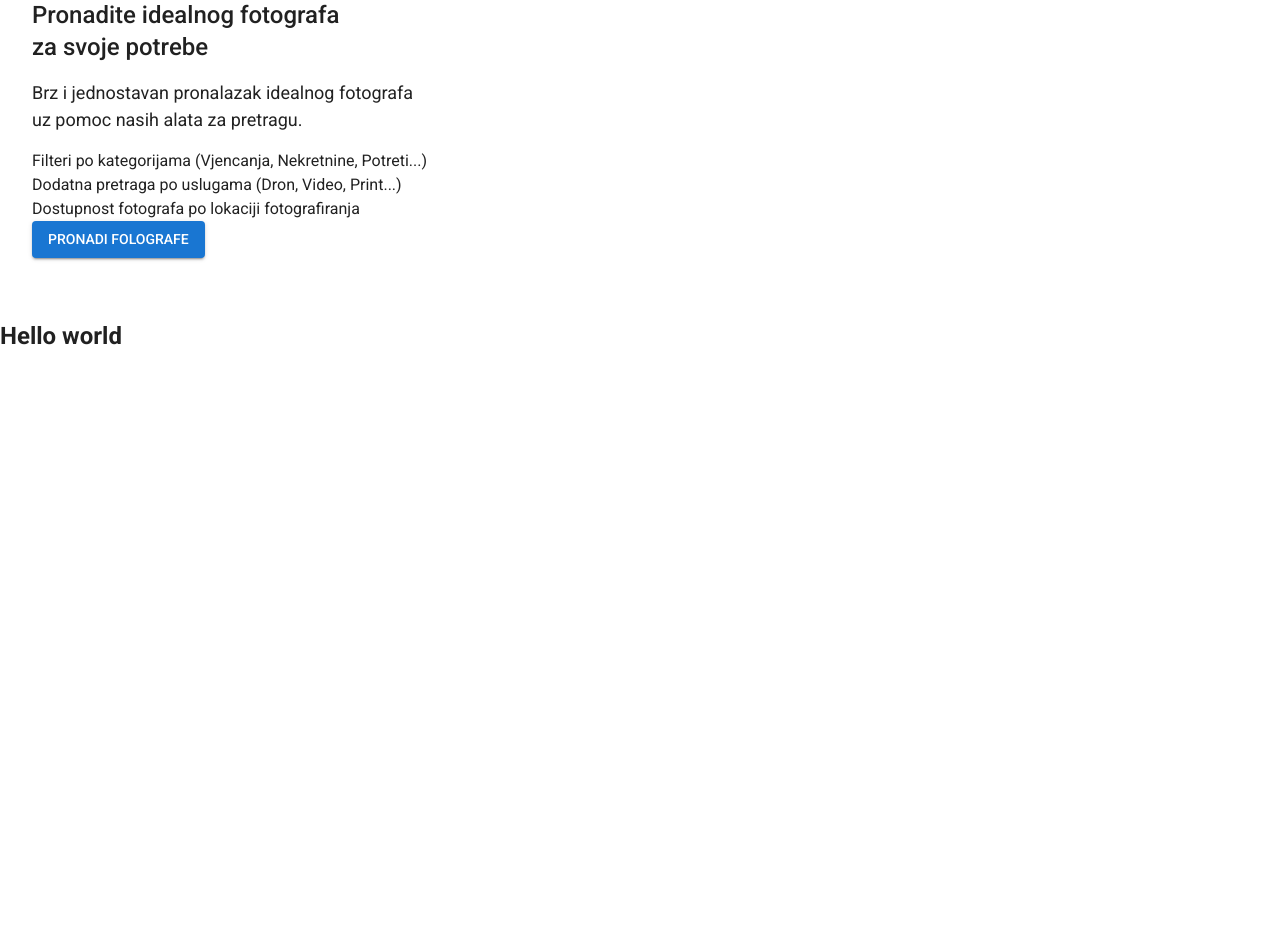
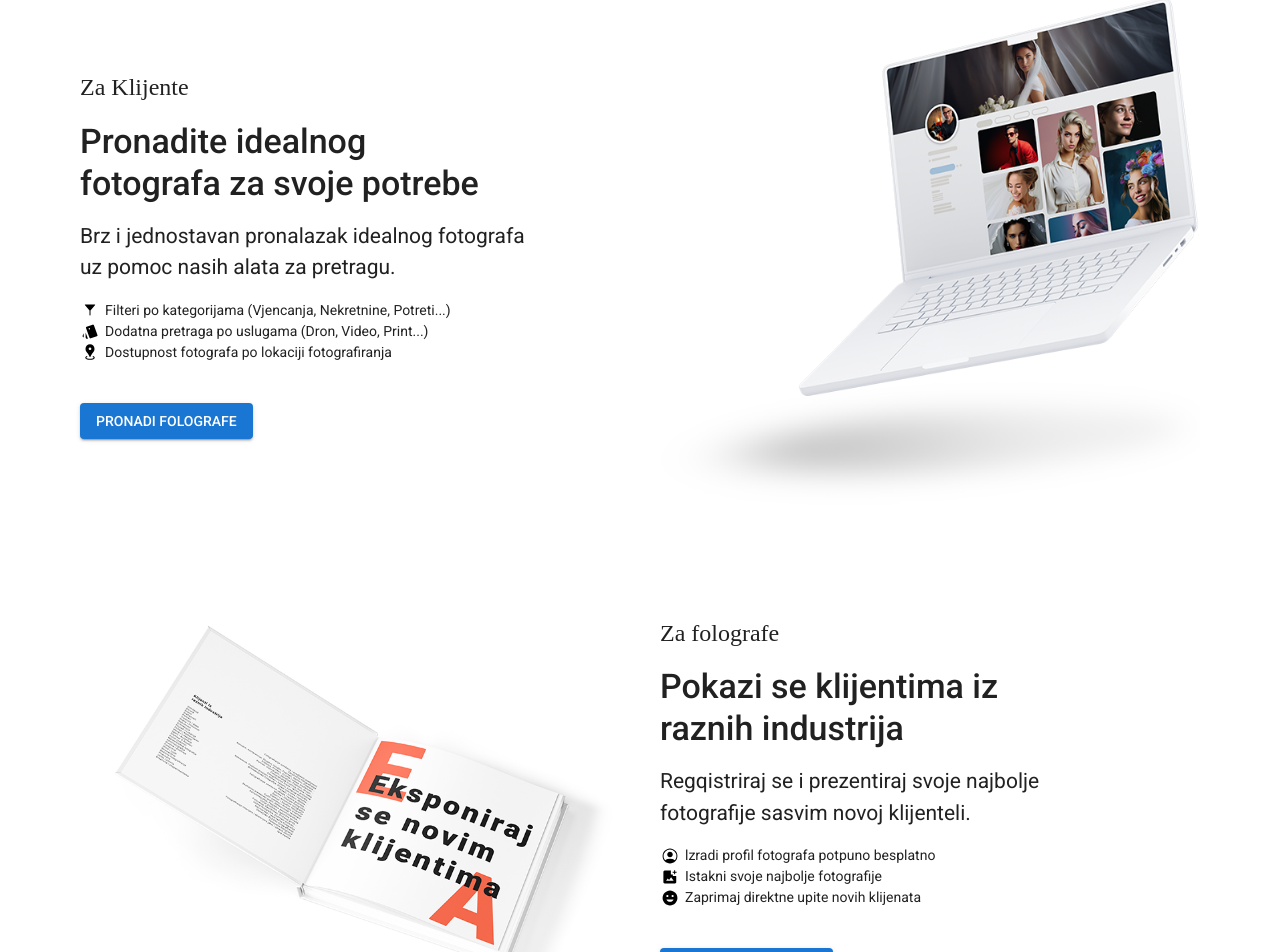
Before and after one commit to Shahriyar-Hosen/simple-about-page, a Next.js app: page / in a window 1280 px wide. Shown: the part 978-1930 px from the top of the page. Before the commit the page ends 1352 px from the top, so only its background shows below. Built offline with nearby package versions, Linux system fonts and the light colour scheme.

Commit message:
Feather done

```diff
--- a/src/assets/index.ts
+++ b/src/assets/index.ts
@@ -1,5 +1,23 @@
 "use client";
 
+import mockup from "./img/Mockup.png";
+import account from "./img/account.svg";
+import addPhoto from "./img/add_photo.svg";
+import book from "./img/book.png";
+import cards from "./img/cards.svg";
+import filter from "./img/filter.svg";
 import heroBg from "./img/hero-bg.png";
+import location from "./img/location.svg";
+import smileFace from "./img/smile-face.svg";
 
-export { heroBg };
+export {
+  account,
+  addPhoto,
+  book,
+  cards,
+  filter,
+  heroBg,
+  location,
+  mockup,
+  smileFace,
+};
--- a/src/components/About/Feather.tsx
+++ b/src/components/About/Feather.tsx
@@ -1,35 +1,179 @@
 "use client";
 
-import { Box, Button, Typography } from "@mui/material";
+import {
+  account,
+  addPhoto,
+  book,
+  cards,
+  filter,
+  location,
+  mockup,
+  smileFace,
+} from "@/assets";
+import { Box, Button, Grid, Typography } from "@mui/material";
+import Image, { StaticImageData } from "next/image";
 import { FC } from "react";
 
-export const Feather: FC = () => (
-  <Box maxWidth="1280px" margin="0 auto" paddingX={4} paddingY={5}>
+export interface IFeatherCard {
+  label: string;
+  title: string;
+  des: string;
+  items: { icon: string; label: string }[];
+  btnText: string;
+  img: StaticImageData;
+  reverse?: boolean;
+}
+
+const FeatherCard: FC<IFeatherCard> = ({
+  btnText,
+  des,
+  img,
+  items,
+  label,
+  title,
+  reverse,
+}) => (
+  <Box
+    display="flex"
+    flexDirection="column"
+    justifyContent="center"
+    alignItems="center"
+    marginX={{ xs: 3, md: 10 }}
+    marginY={{ xs: 5, md: 10 }}
+  >
+    <Grid
+      container
+      spacing={{ xs: 10, md: 5 }}
+      justifyContent="center"
+      alignItems="center"
+      flexDirection={{ xs: "row-reverse", md: "row" }}
+    >
+      <Grid
+        item
+        xs={12}
+        md={6}
+        lg={6}
+        display={{ xs: "block", md: reverse ? "block" : "none" }}
+      >
+        <Box>
+          <Image
+            src={img}
+            alt=""
+            style={{
+              maxWidth: "100%",
+              height: "auto",
+            }}
+          />
+        </Box>
+      </Grid>
+      <Grid item xs={12} md={6} lg={6} width="fit-content">
+        <Box>
           <Typography
             variant="body2"
-      fontSize={18}
+            fontSize={24}
             fontFamily="cursive"
             paddingBottom={2}
           >
-      Za Klijente
+            {label}
           </Typography>
-    <Typography variant="h5" fontWeight={500} maxWidth={320}>
-      Pronadite idealnog fotografa za svoje potrebe
+          <Typography variant="h4" fontWeight={500} maxWidth={400}>
+            {title}
           </Typography>
-    <Typography variant="body1" fontSize={18} maxWidth={390} paddingY={2}>
-      Brz i jednostavan pronalazak idealnog fotografa uz pomoc nasih alata za
-      pretragu.
+          <Typography variant="body1" fontSize={21} maxWidth={450} paddingY={2}>
+            {des}
           </Typography>
 
-    <div>
-      <Typography>
-        Filteri po kategorijama (Vjencanja, Nekretnine, Potreti...)
+          <Box>
+            {items.map(({ icon, label }, i) => (
+              <Typography
+                key={i}
+                display="flex"
+                justifyContent="start"
+                alignItems={{ xs: "start", md: "center" }}
+                gap="5px"
+                fontSize={14}
+              >
+                <Image src={icon} alt="" /> {label}
               </Typography>
-      <Typography>
-        Dodatna pretraga po uslugama (Dron, Video, Print...)
-      </Typography>
-      <Typography>Dostupnost fotografa po lokaciji fotografiranja</Typography>
-    </div>
-    <Button variant="contained">Pronadi folografe</Button>
+            ))}
+          </Box>
+          <Button
+            variant="contained"
+            sx={{
+              tetTransform: "capitalize",
+              marginTop: 5,
+            }}
+          >
+            {btnText}
+          </Button>
+        </Box>
+      </Grid>
+      {!reverse && (
+        <Grid item xs={12} md={6} lg={6} display={{ xs: "none", md: "block" }}>
+          <Box>
+            <Image
+              src={img}
+              alt=""
+              style={{
+                maxWidth: "100%",
+                height: "auto",
+              }}
+            />
+          </Box>
+        </Grid>
+      )}
+    </Grid>
   </Box>
 );
+
+export const Feather: FC = () => (
+  <Box>
+    <FeatherCard
+      img={mockup}
+      label="Za Klijente"
+      title="Pronadite idealnog fotografa za svoje potrebe"
+      des="Brz i jednostavan pronalazak idealnog fotografa uz pomoc nasih alata
+      za pretragu."
+      items={[
+        {
+          icon: filter,
+          label: `Filteri po kategorijama (Vjencanja,
+        Nekretnine, Potreti...)`,
+        },
+        {
+          icon: cards,
+          label: `Dodatna pretraga po uslugama (Dron,
+                Video, Print...)`,
+        },
+        {
+          icon: location,
+          label: `Dostupnost fotografa po lokaciji
+              fotografiranja`,
+        },
+      ]}
+      btnText="Pronadi folografe"
+    />
+    <FeatherCard
+      img={book}
+      label="Za folografe"
+      title="Pokazi se klijentima iz raznih industrija"
+      des="Regqistriraj se i prezentiraj svoje najbolje fotografije sasvim novoj klijenteli."
+      items={[
+        {
+          icon: account,
+          label: `lzradi profil fotografa potpuno besplatno`,
+        },
+        {
+          icon: addPhoto,
+          label: `Istakni svoje najbolje fotografije`,
+        },
+        {
+          icon: smileFace,
+          label: `Zaprimaj direktne upite novih klijenata`,
+        },
+      ]}
+      btnText="Pronadi folografe"
+      reverse
+    />
+  </Box>
+);
```
Also changed, not shown: src/assets/img/book.png (renamed from src/assets/img/Mockup 2.png), src/assets/img/smile-face.svg (renamed from src/assets/img/smail-face.svg). Lines whose indentation alone changed are shown as unchanged.
